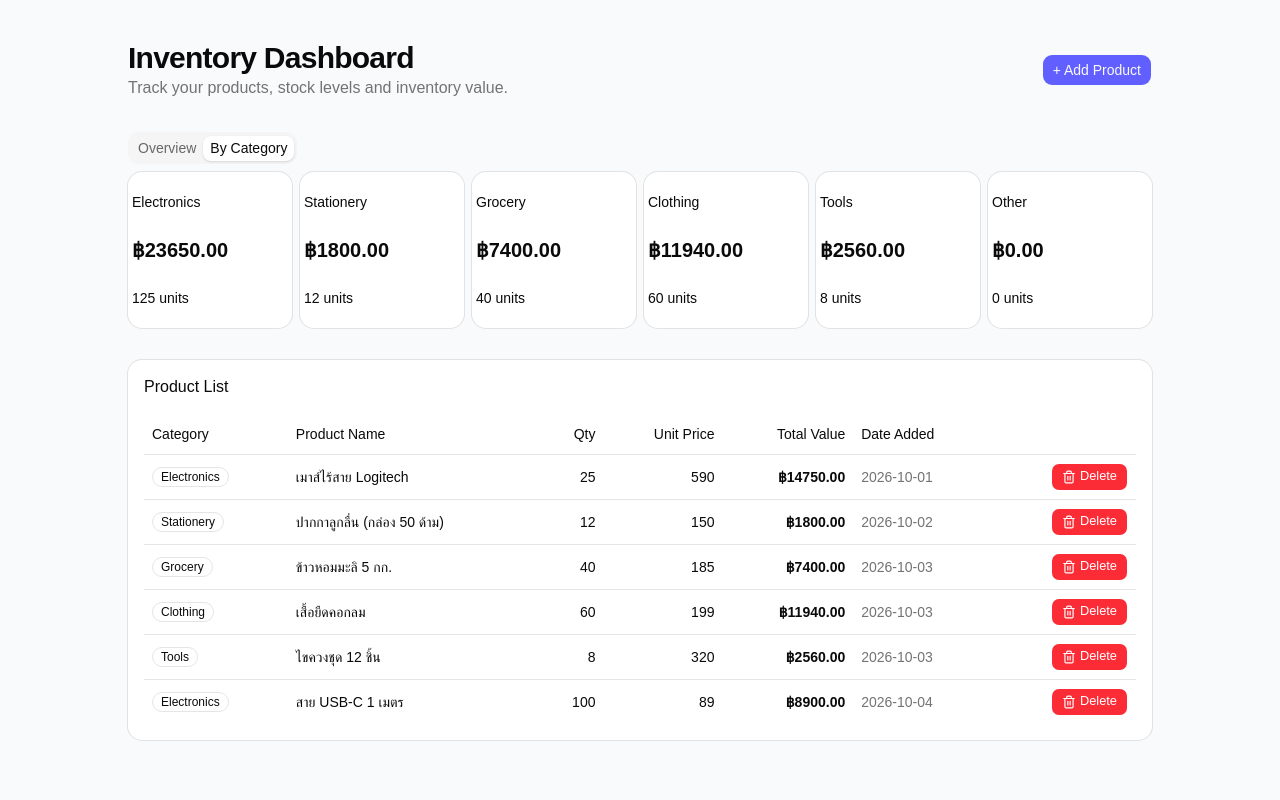
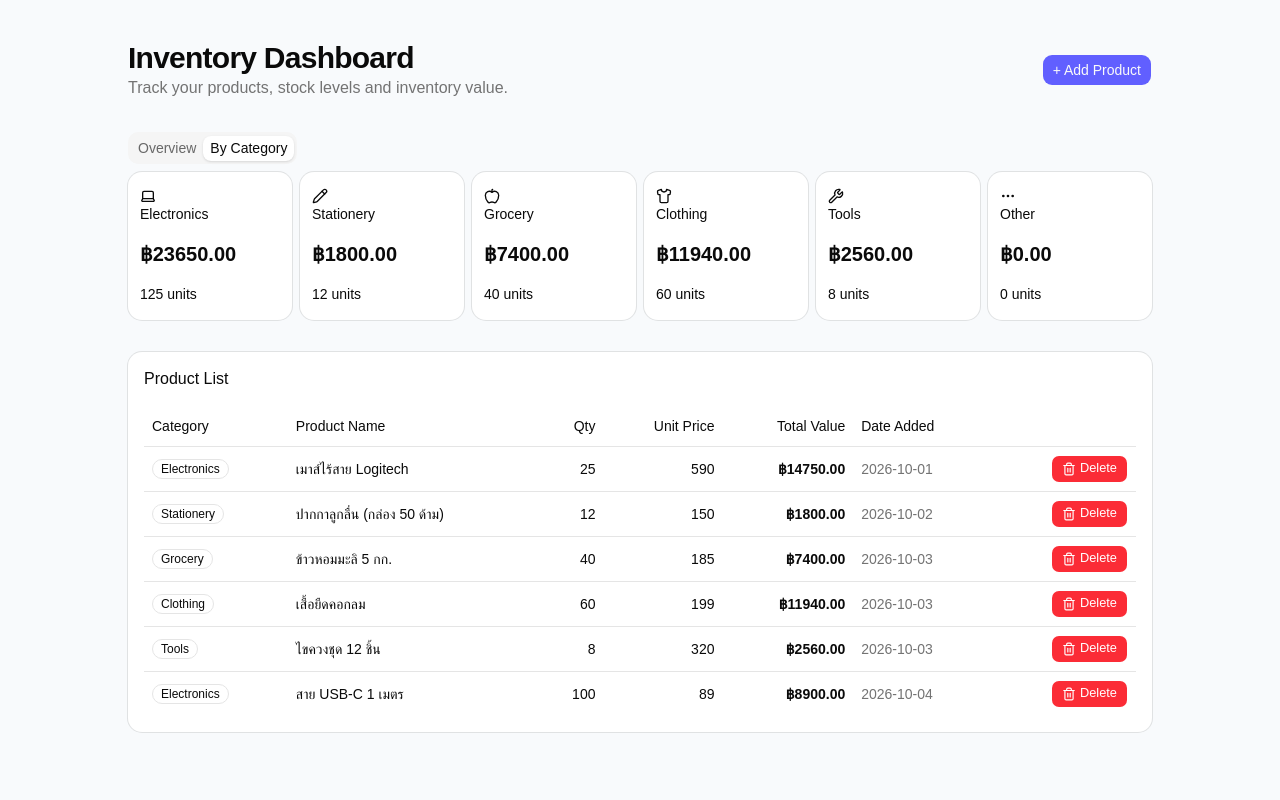
Before and after one commit to AstroCreeper496/q3-inv-680610729, a React (Vite) app: page / in a window 1280 px wide. Both pictures are taken after a click on the tab "By Category". Shown: the top 800 px of the page. Built offline with nearby package versions, Linux system fonts and the light colour scheme.

Commit message:
add logo

```diff
--- a/src/components/CategoryCards.tsx
+++ b/src/components/CategoryCards.tsx
@@ -8,9 +8,9 @@ import {
   Wrench,
   MoreHorizontal,
 } from "lucide-react";
-import { Card, CardContent, CardHeader, CardTitle } from "@/components/ui/card";
+import { Card } from "@/components/ui/card";
 
-const iconMap: Record<string, React.ReactNode> = {
+const iconMap = {
   Electronics: <Laptop className="h-4 w-4" />,
   Stationery: <Pencil className="h-4 w-4" />,
   Grocery: <Apple className="h-4 w-4" />,
@@ -39,9 +39,24 @@ export function CategoryCards() {
 
         return (
           <Card>
-            <div className="p-1">{category.label}</div>
-            <div className="font-bold text-xl p-1">฿{categoryValue.toFixed(2)}</div>
-            <div className="p-1">{categoryUnits}{" "}units</div>
+            <div className="pl-3">
+              {category.label === "Electronics"
+                ? <Laptop className="h-4 w-4" />
+                : category.label === "Stationery"
+                ? <Pencil className="h-4 w-4" />
+                : category.label === "Grocery"
+                ? <Apple className="h-4 w-4" />
+                : category.label === "Clothing"
+                ? <Shirt className="h-4 w-4" />
+                : category.label === "Tools"
+                ? <Wrench className="h-4 w-4" />
+                : category.label === "Other"
+                ? <MoreHorizontal className="h-4 w-4" />
+                : <></>
+              }
+            {category.label}</div>
+            <div className="font-bold text-xl pl-3">฿{categoryValue.toFixed(2)}</div>
+            <div className="pl-3">{categoryUnits}{" "}units</div>
           </Card>
         );
       })}
--- a/src/store/dataStore.ts
+++ b/src/store/dataStore.ts
@@ -10,7 +10,7 @@ interface ItemState {
     price: number,
     category: InventoryItem["category"],
   ) => void;
-  // deleteInventoryItem: (id: string) => void;
+  deleteInventoryItem?: (id: string) => void;
 }
 
 export const useItemStore = create<ItemState>()(
@@ -85,7 +85,7 @@ export const useItemStore = create<ItemState>()(
     }),
     {
       // Unique key name for the localStorage entry
-      name: "app-storage",
+      name: "inv-680610729",
     },
   ),
 );
```
